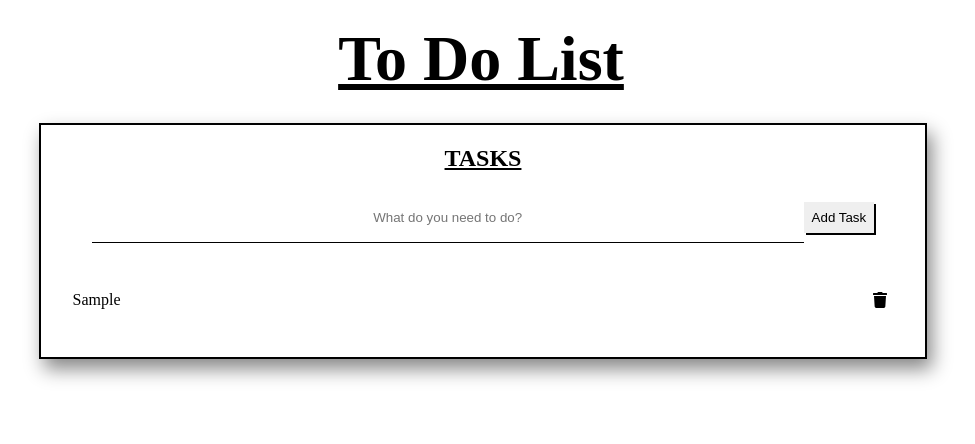
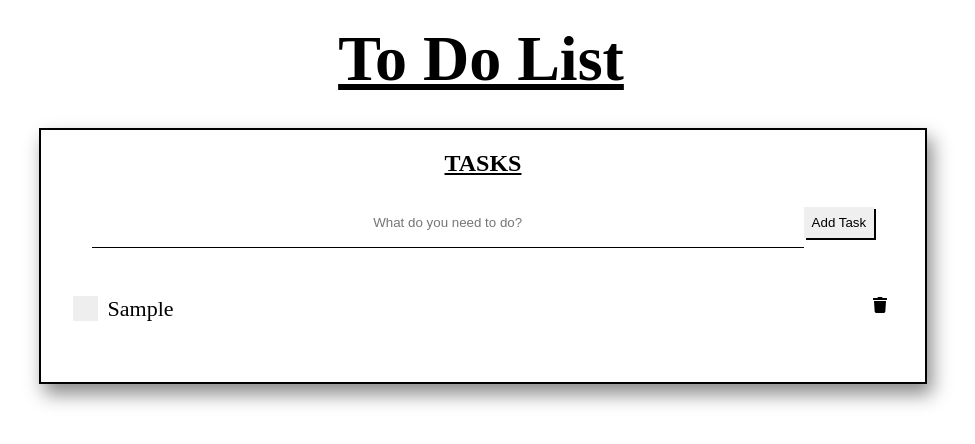
Before and after one commit to RyMoPT/todoreact, a React (Create React App) app: page / in a window 1280 px wide. Both pictures are taken after typing "Sample" into the empty fields and a click on the input "Add Task". Shown: the top 444 px of the page, without its empty margins (159-1134 px from the left). Built offline with nearby package versions, Linux system fonts and the light colour scheme.

Commit message:
added strikethrough option for completed tasks

```diff
--- a/src/App.js
+++ b/src/App.js
@@ -103,12 +103,18 @@ class App extends React.Component {
       {this.state.taskList.map(item => {
         return (
           <li key={item.id}>
-            {item.value}
-            <button
+            <label className='labelContainer'>
+              <input type='checkbox' className='checkbox'/>
+                <span className='checkmark'></span>
+                <span>{item.value}
+                <button
             className="trashBtn"
             onClick = {()=> this.deleteItem(item.id)}>
               <FontAwesomeIcon icon={faTrash} />
             </button>
+                </span>
+            </label>
+
           </li>
         )
       })}
```
